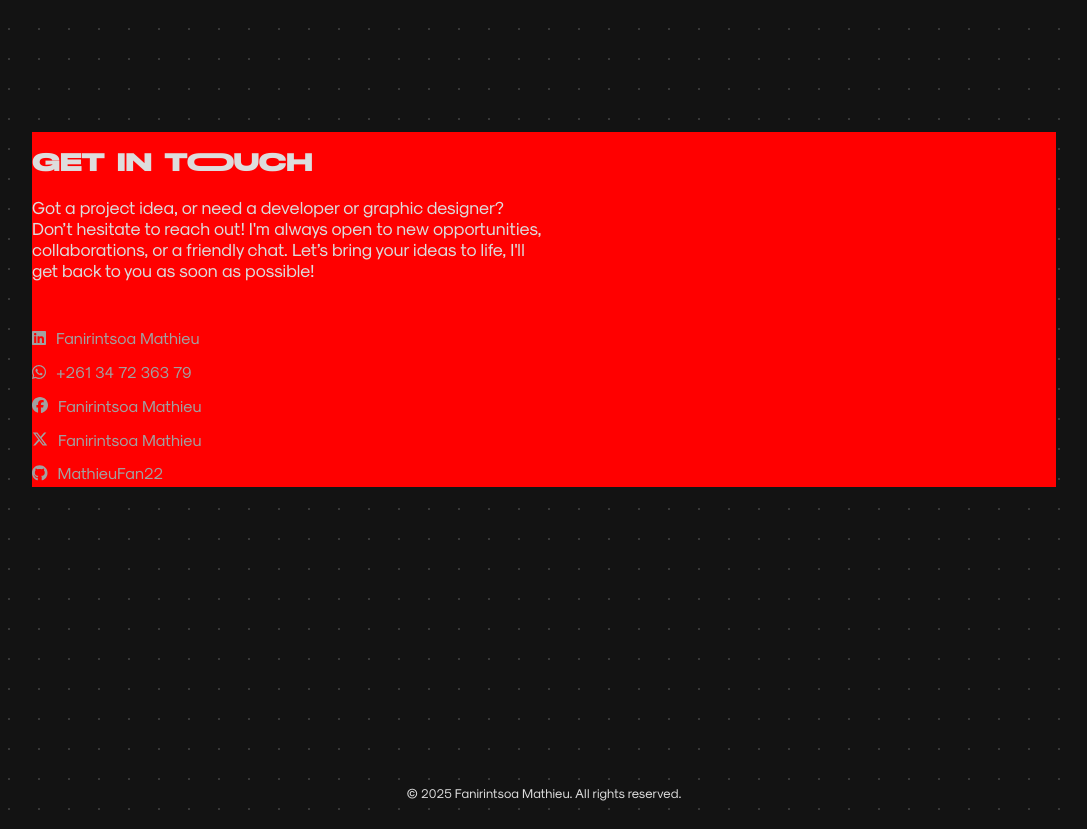
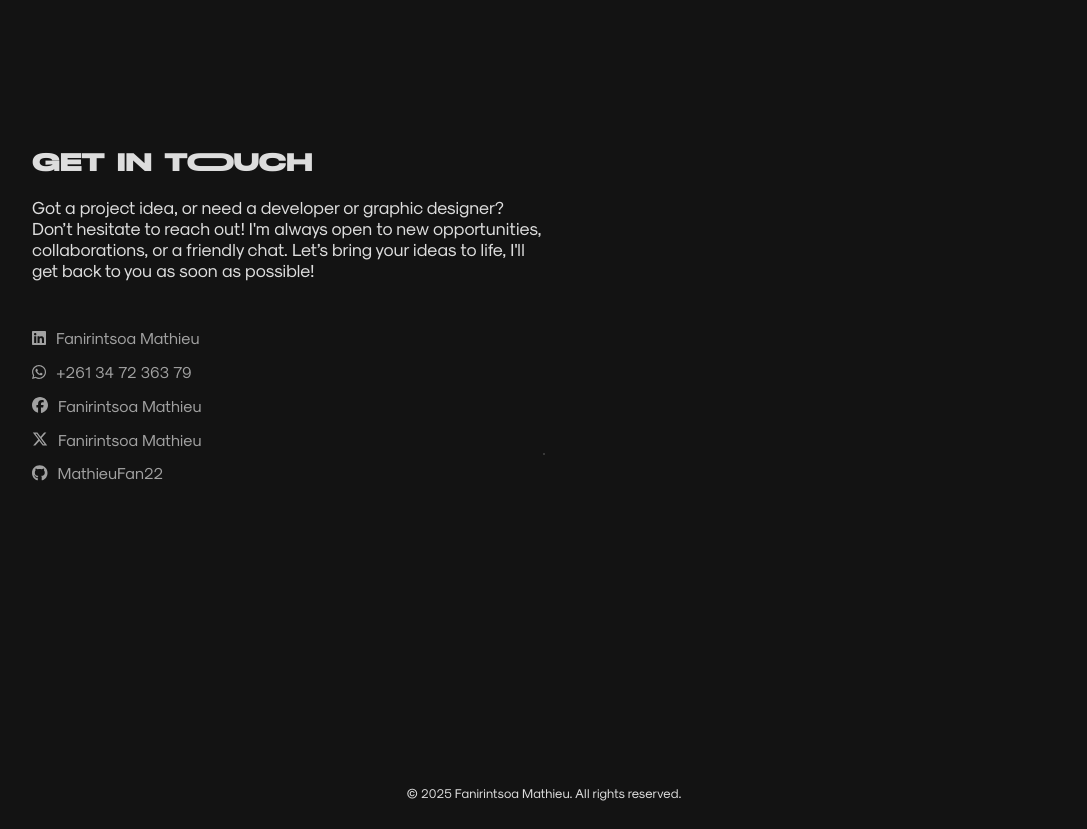
Before and after one commit to MathieuFan22/fanirintsoa-mathieu-portfolio, a React (Vite) app: page / in a window 1280 px wide. Shown: the part 3946-4775 px from the top of the page, without its empty margins (96-1183 px from the left). Built offline with nearby package versions, Linux system fonts and the light colour scheme.

Commit message:
Fix: Fixed Background

```diff
--- a/src/App.css
+++ b/src/App.css
@@ -45,7 +45,7 @@ html, body {
   background-image: radial-gradient(rgb(56, 56, 56) 1px, transparent 0.5px);
   background-size: 30px 30px;
   background-position: 0 0;
-  position: sticky;
+  background-attachment: fixed;
 }
 @keyframes animateBlur1 {
   0%, 100% {
--- a/src/Components/contact-page.css
+++ b/src/Components/contact-page.css
@@ -2,7 +2,6 @@
   height: 100vh;
 }
 .contact-section .section-content {
-  background-color: red;
   margin: 10%;
 }
 h2.get-in-touch {
```
